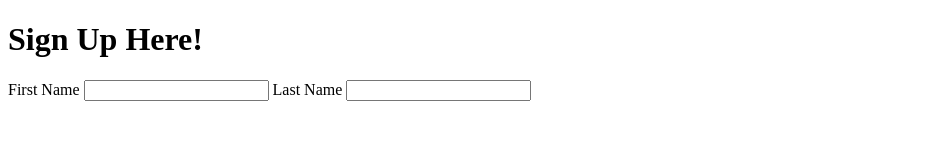
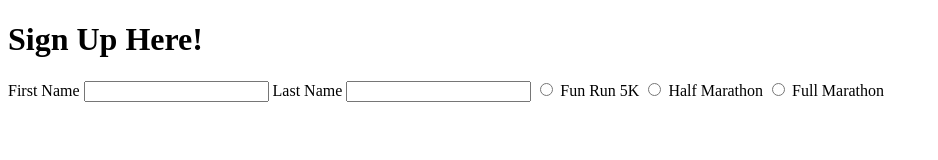
Before and after one commit to chrisnguyen12/Marathon-Registration, a plain HTML site: page index.html in a window 1280 px wide. Shown: the whole page, without its empty margins (0-938 px from the left). Drawn offline with Linux system fonts and the light colour scheme.

Commit message:
added select options

```diff
--- a/index.html
+++ b/index.html
@@ -15,6 +15,14 @@
         <input type="text" id="First" name="firstname">
         <label for="Last"> Last Name</label>
         <input type="text" id="lastname" name="lastname">
+
+        <input type="radio" name="race" id="Fun Run">
+        <label for="Fun Run">Fun Run 5K</label>
+        <input type="radio" name="race" id="half">
+        <label for="half">Half Marathon</label>
+        <input type="radio" name="race" id="full">
+        <label for="full">Full Marathon</label>
+    </form>
 </body>
 
 </html>
```
